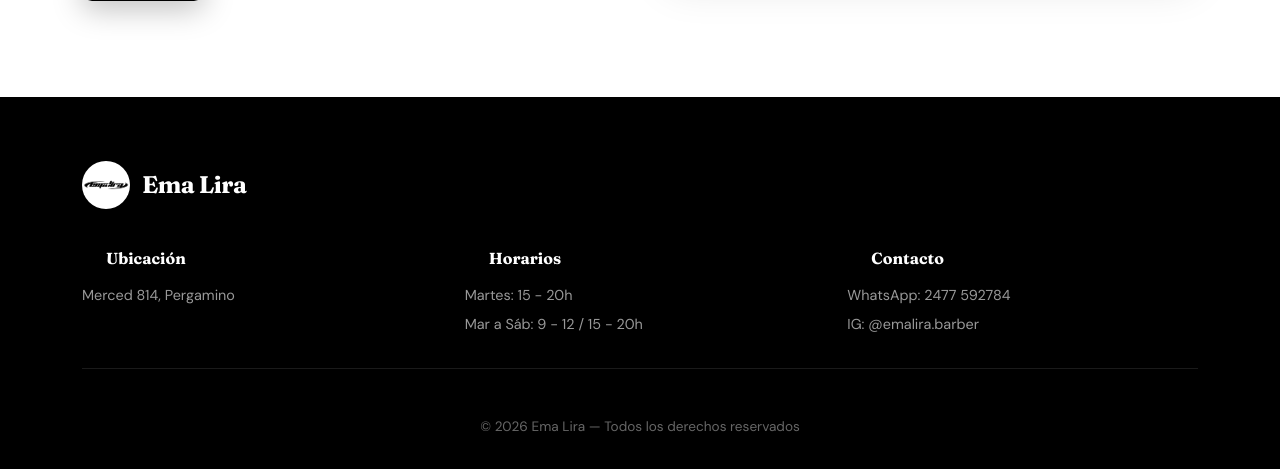
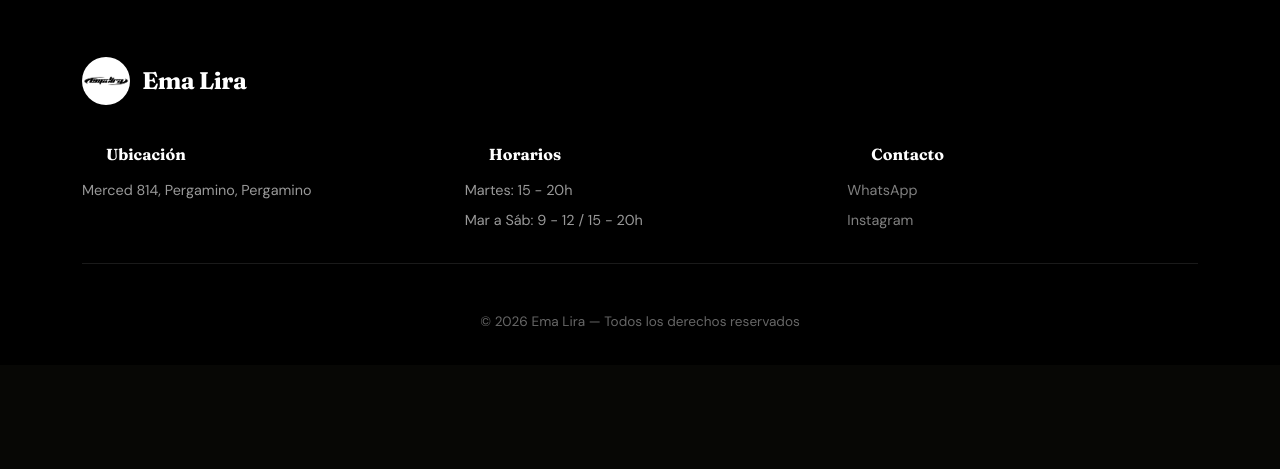
Before and after one commit to Preto18/peluqueria-ema-lira, a Flask app: page / in a window 1280 px wide. Shown: the part 2128-2597 px from the top of the page. After the commit the page ends 2454 px from the top, so only its background shows below. Run offline with Flask 3, Linux system fonts and the light colour scheme; data comes from the database, SQL or seed files in the repository; some libraries are stand-ins or nearby versions.

Commit message:
fix: eliminar redundancias en landing
- Quitar botón 'Agendá tu turno' duplicado después de horarios
- Quitar botón 'Escribinos' de sección Ubicación
- Quitar WhatsApp e Instagram duplicados de Ubicación
- Agregar horarios a sección Ubicación
- Footer simplificado con links a WhatsApp e Instagram

```diff
--- a/templates/landing.html
+++ b/templates/landing.html
@@ -204,11 +204,6 @@
                             <div class="horario-hora">09:00 - 12:00 / 15:00 - 20:00</div>
                         </div>
                     </div>
-
-                    <a href="/agendar" class="btn btn-hero mt-4 reveal" style="--reveal-delay: 0.2s">
-                        Agendá tu turno
-                        <i class="bi bi-arrow-right ms-2"></i>
-                    </a>
                 </div>
             </div>
         </div>
@@ -232,23 +227,14 @@
                             </div>
                         </div>
                         <div class="info-item-dark">
-                            <i class="bi bi-whatsapp"></i>
+                            <i class="bi bi-clock-fill"></i>
                             <div>
-                                <strong>WhatsApp</strong>
-                                <p>2477 592784</p>
-                            </div>
-                        </div>
-                        <div class="info-item-dark">
-                            <i class="bi bi-instagram"></i>
-                            <div>
-                                <strong>Instagram</strong>
-                                <p>@emalira.barber</p>
+                                <strong>Horarios</strong>
+                                <p>Martes: 15 - 20h</p>
+                                <p>Mar a Sáb: 9 - 12 / 15 - 20h</p>
                             </div>
                         </div>
                     </div>
-                    <a href="https://wa.me/{{ info.telefono }}" target="_blank" class="btn btn-hero mt-3">
-                        <i class="bi bi-whatsapp me-2"></i> Escribinos
-                    </a>
                 </div>
                 <div class="col-lg-6 reveal" style="--reveal-delay: 0.15s">
                     <div class="map-container">
@@ -267,7 +253,7 @@
         </div>
     </section>
 
-    <!-- Footer Mejorado -->
+    <!-- Footer -->
     <footer class="footer-full">
         <div class="container">
             <div class="footer-brand">
@@ -280,7 +266,7 @@
             <div class="footer-grid">
                 <div class="footer-col">
                     <h5><i class="bi bi-geo-alt-fill me-2"></i>Ubicación</h5>
-                    <p>{{ info.direccion }}</p>
+                    <p>{{ info.direccion }}, Pergamino</p>
                 </div>
                 <div class="footer-col">
                     <h5><i class="bi bi-clock-fill me-2"></i>Horarios</h5>
@@ -289,8 +275,8 @@
                 </div>
                 <div class="footer-col">
                     <h5><i class="bi bi-phone-fill me-2"></i>Contacto</h5>
-                    <p>WhatsApp: 2477 592784</p>
-                    <p>IG: @emalira.barber</p>
+                    <p><a href="https://wa.me/{{ info.telefono }}" target="_blank" class="text-white-50 text-decoration-none">WhatsApp</a></p>
+                    <p><a href="https://www.instagram.com/emalira.barber/" target="_blank" class="text-white-50 text-decoration-none">Instagram</a></p>
                 </div>
             </div>
             <div class="footer-bottom">
```
